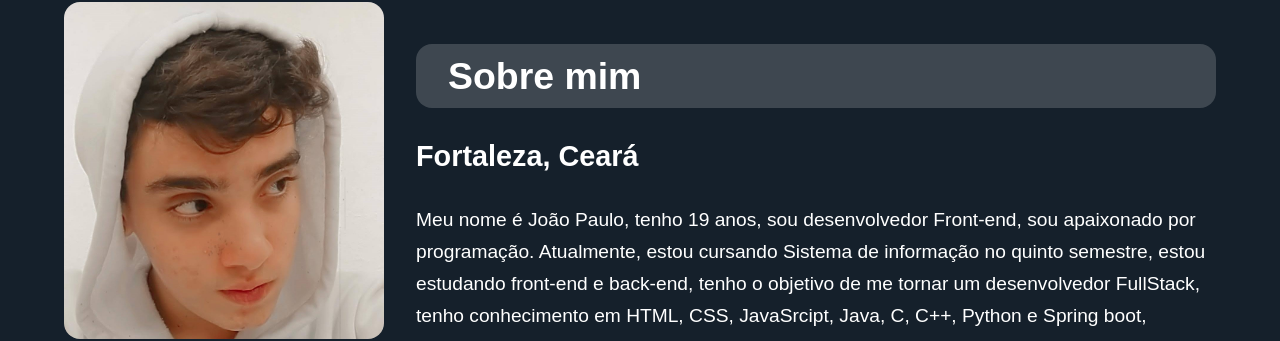
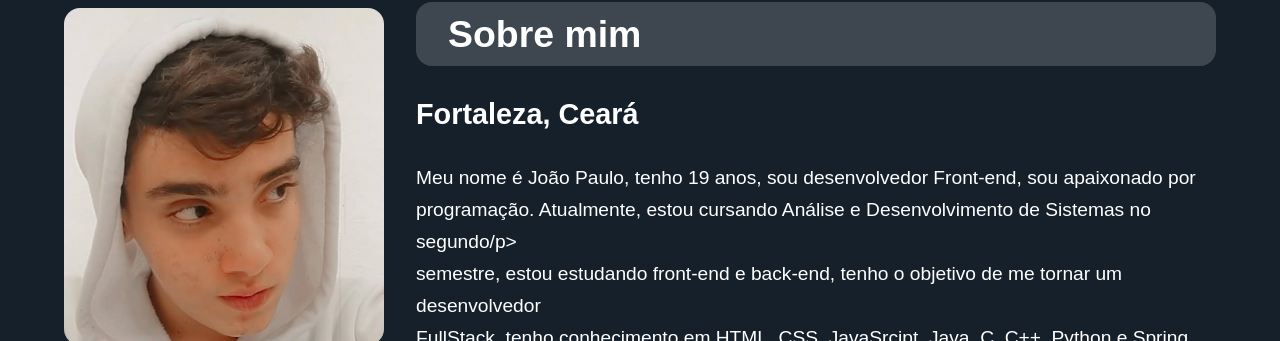
Before and after one commit to rochajpp/Portfolio, a plain HTML site: page index.html in a window 1280 px wide. Shown: the part 879-1220 px from the top of the page. Drawn offline with nearby package versions, Linux system fonts and the light colour scheme.

Commit message:
Update index.html

```diff
--- a/index.html
+++ b/index.html
@@ -102,9 +102,9 @@
                         <div class="descricaoAbout">
                             <h1>Fortaleza, Ceará</h1><br>
                             <p>Meu nome é João Paulo, tenho 19 anos, sou desenvolvedor Front-end, sou apaixonado por</p>
-                            <p>programação. Atualmente, estou cursando Sistema de informação no quinto semestre, estou </p>
-                            <p>estudando front-end e back-end, tenho o objetivo de me tornar um desenvolvedor FullStack,</p>
-                            <p>tenho conhecimento em HTML, CSS, JavaSrcipt, Java, C, C++, Python e Spring boot, </p>
+                            <p>programação. Atualmente, estou cursando Análise e Desenvolvimento de Sistemas no segundo/p>
+                            <p>semestre, estou estudando front-end e back-end, tenho o objetivo de me tornar um desenvolvedor</p>
+                            <p>FullStack, tenho conhecimento em HTML, CSS, JavaSrcipt, Java, C, C++, Python e Spring boot, </p>
                             <p>atualmente estou me aprofundando em React.js e Node.js. Sou uma pessoa dedicada e</p>
                             <p>criativa, e estou sempre ansioso em melhorar e aprender mais em programação.</p>
                         </div>
```
